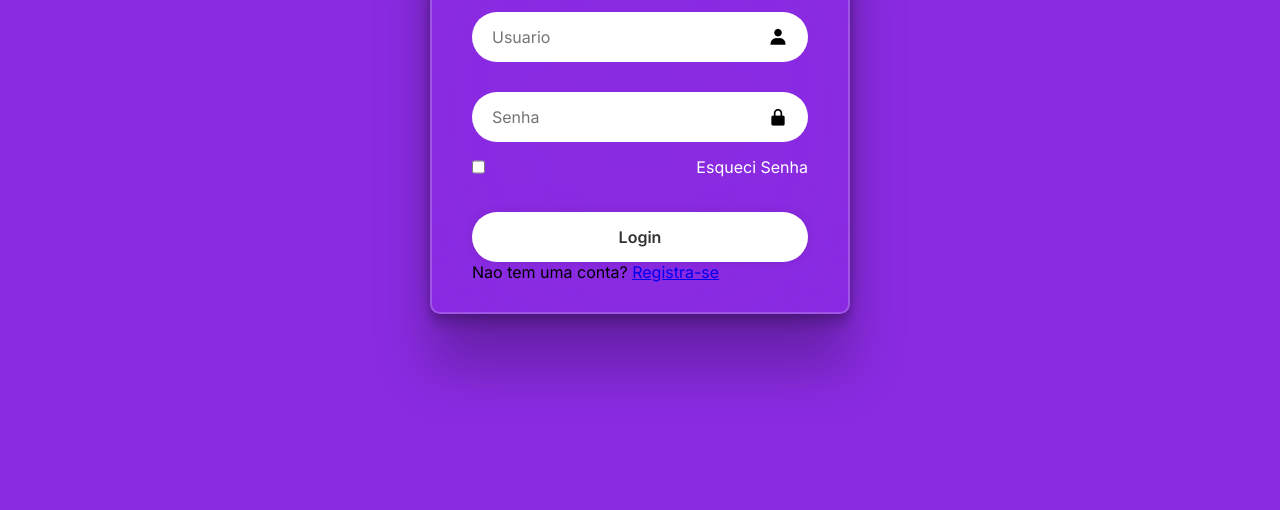
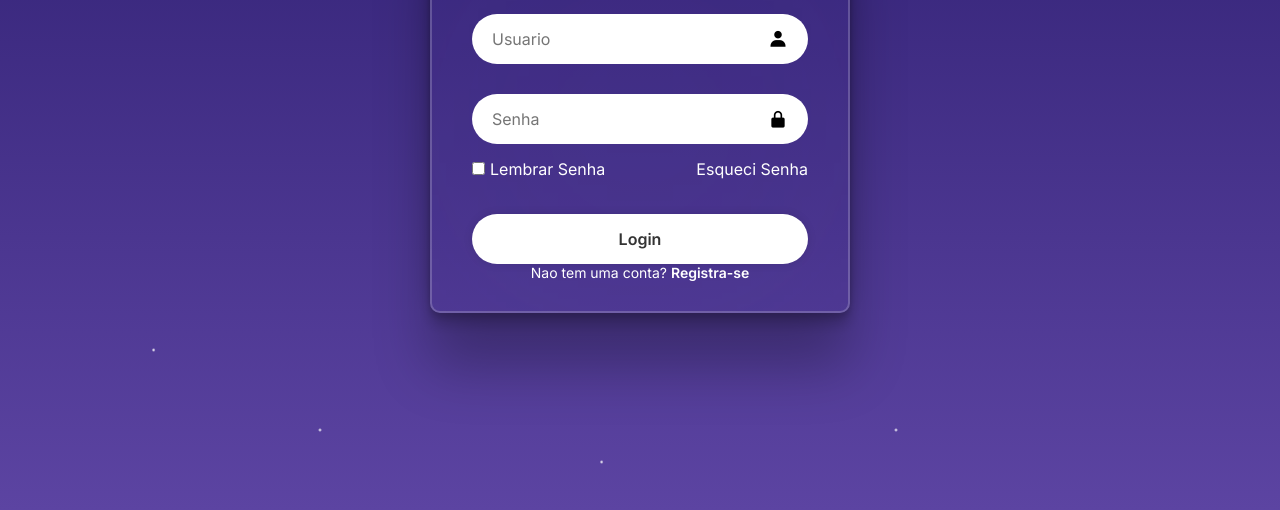
Before and after one commit to DiegoCaue/Praticando-Html-e-Css, a plain HTML site: page Tela de Login 2/index.html in a window 1280 px wide. Shown: the part 290-800 px from the top of the page. Drawn offline with nearby package versions, Linux system fonts and the light colour scheme.

Commit message:
Estilizando estrelas para body

```diff
--- a/Tela Login/style.css
+++ b/Tela Login/style.css
@@ -15,6 +15,7 @@
     background: url('./img/img.jpg');
     background-size: cover;
     background-position: center;
+   overflow: hidden;
  }
 
  .container {
--- a/Tela de Login 2/index.html
+++ b/Tela de Login 2/index.html
@@ -1,5 +1,6 @@
 <!DOCTYPE html>
 <html lang="pt-BR">
+
 <head>
     <meta charset="UTF-8">
     <meta name="viewport" content="width=device-width, initial-scale=1.0">
@@ -7,7 +8,11 @@
     <link href='https://unpkg.com/boxicons@2.1.4/css/boxicons.min.css' rel='stylesheet'>
     <link rel="stylesheet" href="style.css">
 </head>
+
 <body>
+
+    <div class="estrelas"></div>
+
     <main class="container">
         <form>
 
@@ -18,14 +23,20 @@
                 <i class="bx bxs-user"></i>
             </div>
 
-             <div class="input-box">
-                <input type="email" placeholder="Senha">
+            <div class="input-box">
+                <input type="password" placeholder="Senha">
                 <i class="bx bxs-lock-alt"></i>
             </div>
 
             <div class="Lembrar-Esquecer">
-                <input type="checkbox">
+
+                <label>
+
+                    <input type="checkbox">Lembrar Senha
+
+                </label>
                 <a href="#">Esqueci Senha</a>
+
             </div>
 
             <div class="Button-Login">
@@ -39,4 +50,5 @@
         </form>
     </main>
 </body>
+
 </html>
--- a/Tela de Login 2/style.css
+++ b/Tela de Login 2/style.css
@@ -12,7 +12,35 @@
     display: flex;
     justify-content: center;
     align-items: center;
-   height: 100vh;
+    min-height: 100vh;
+    overflow: hidden; /*Faz com que bloqueia barra de rolamento*/
+    background: linear-gradient(to bottom, #2a1b6d, #5c44a2);
+    position: relative; /* serve para posicionar um elemento em relação à sua posição original no fluxo normal da página.
+    Ou seja, ele permanece no local onde estaria normalmente,
+    mas você pode ajustar sua posição usando as propriedades top, right, bottom e left.*/
+ }
+
+ .estrelas {
+    position: fixed;
+    top: 0;
+    left: 0;
+    width: 100%;
+    height: 100%;
+    background-image:
+    radial-gradient(2px 2px at 50% 40%, #fff, transparent),
+    radial-gradient(2px 2px at 25% 15%, #fff, transparent),
+    radial-gradient(2px 2px at 60% 30%, #fff, transparent),
+    radial-gradient(2px 2px at 80% 10%, #fff, transparent),
+    radial-gradient(2px 2px at 70% 90%, #fff, transparent),
+    radial-gradient(2px 2px at 11% 15%, #fff, transparent),
+    radial-gradient(2px 2px at 12% 80%, #fff, transparent),
+    radial-gradient(2px 2px at 25% 90%, #fff, transparent),
+    radial-gradient(2px 2px at 47% 94%, #fff, transparent)
+
+
+
+
+
  }
 
  .container {
@@ -28,6 +56,7 @@
  h1 {
     font-size: 36px;
     text-align: center;
+    color: #fff;
  }
 
  .input-box {
@@ -64,6 +93,7 @@
     display: flex;
     justify-content: space-between;
     margin: -15px 0 15px;
+    color: #fff;
 }
 
 .Lembrar-Esquecer input{
@@ -93,3 +123,21 @@ button {
     box-shadow: 0 0 10px rgba(0, 0, 0, .1);
     margin-top: 20px;
 }
+
+.registrar {
+    font-size: 14px;
+    text-align: center;
+   margin: 20px 0 15;
+   color: #fff;
+}
+
+.registrar a {
+    text-decoration: none;
+    color: #fff;
+    cursor: pointer;
+    font-weight: 600;
+}
+
+.registrar a:hover {
+    text-decoration: underline;
+}
```
Also changed, not shown: 1 other file.
